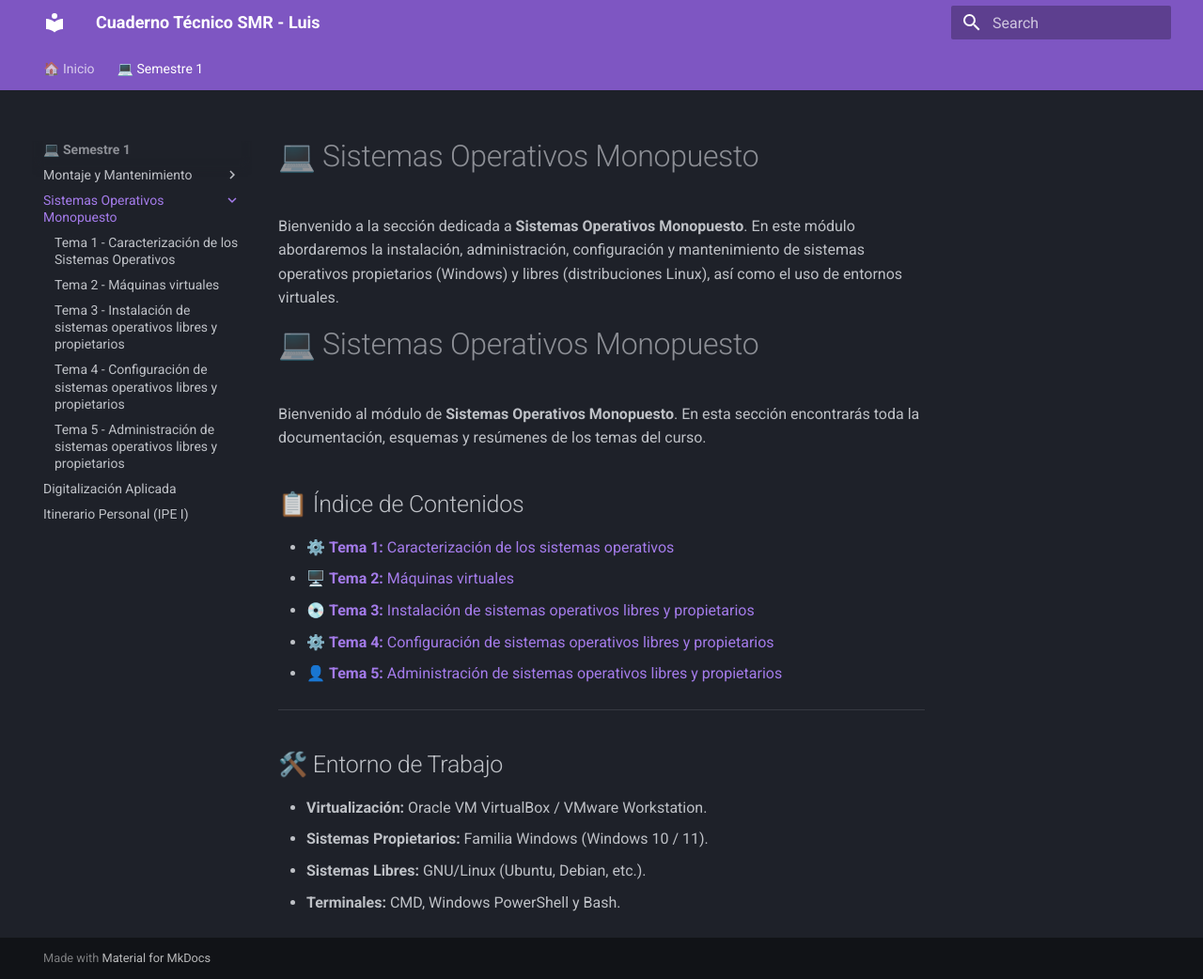
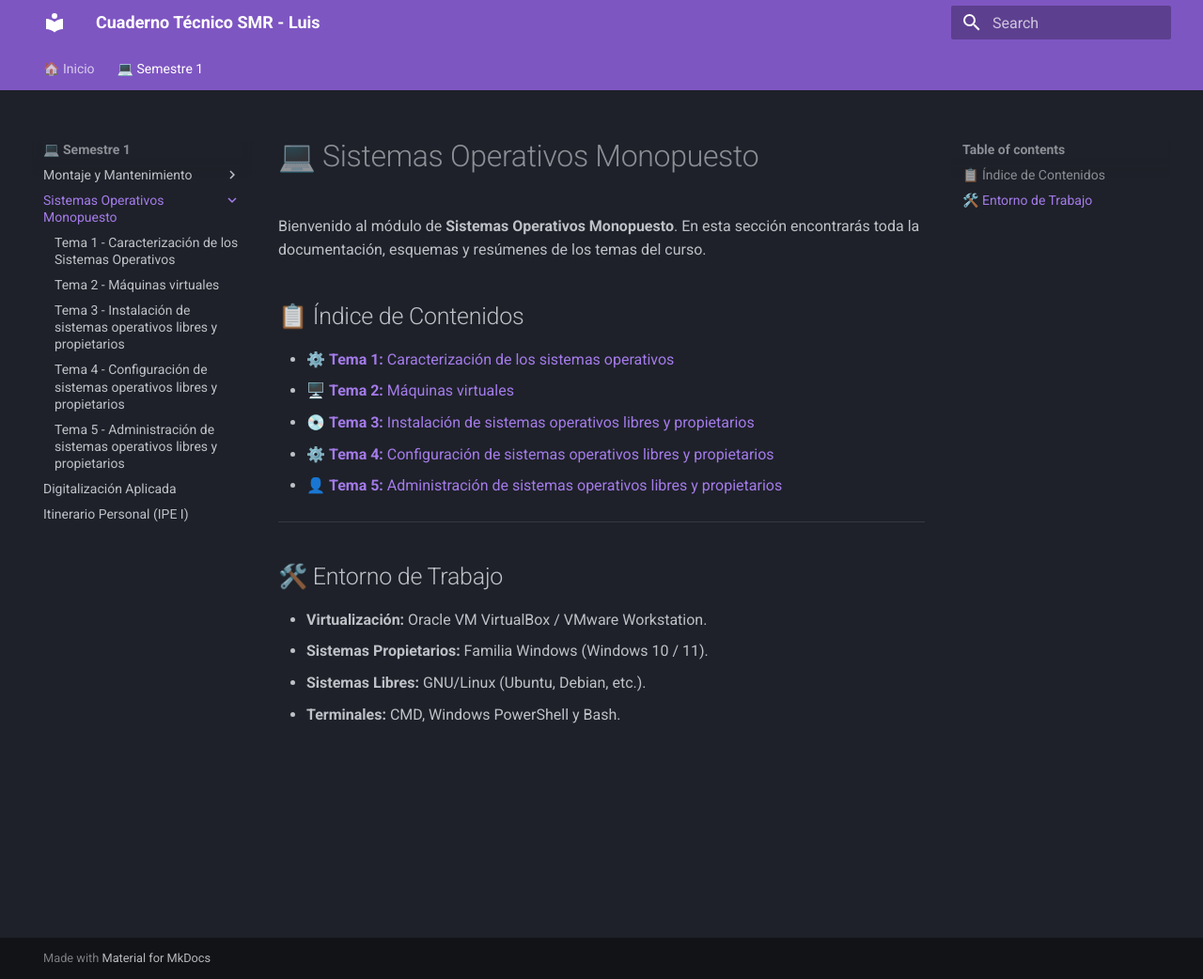
Before and after one commit to Beamspark/SMR-Apuntes, an MkDocs documentation site: the page built from docs/sistemas/index.md, in a window 1280 px wide and 1042 px high. Shown: the whole window at 94% size. Built offline with MkDocs 1.6.1 and Material for MkDocs 9.7.7, drawn with Linux system fonts in a browser that asks for light colours.

Commit message:
Update index.md

```diff
--- a/docs/sistemas/index.md
+++ b/docs/sistemas/index.md
@@ -1,7 +1,3 @@
-# 💻 Sistemas Operativos Monopuesto
-
-Bienvenido a la sección dedicada a **Sistemas Operativos Monopuesto**. En este módulo abordaremos la instalación, administración, configuración y mantenimiento de sistemas operativos propietarios (Windows) y libres (distribuciones Linux), así como el uso de entornos virtuales.
-
 # 💻 Sistemas Operativos Monopuesto
 
 Bienvenido al módulo de **Sistemas Operativos Monopuesto**. En esta sección encontrarás toda la documentación, esquemas y resúmenes de los temas del curso.
```
